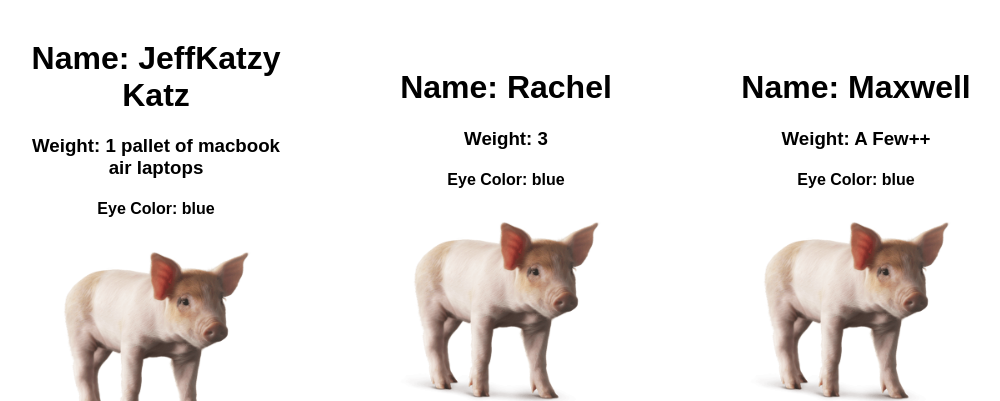
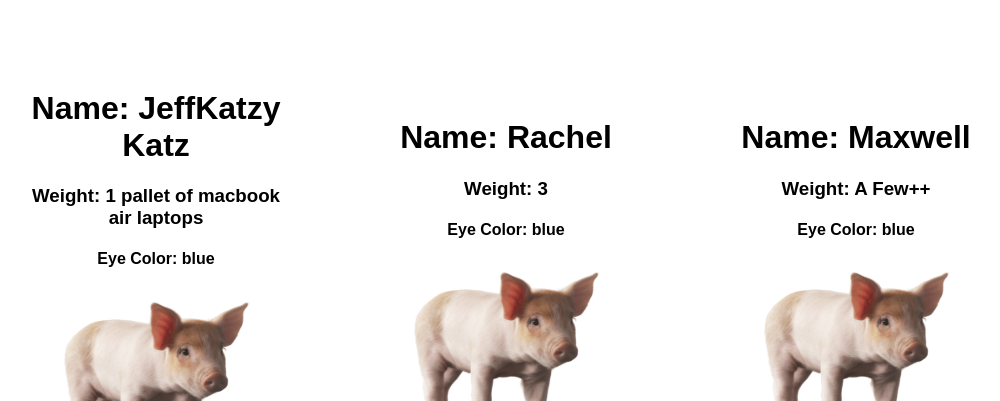
Before and after one commit to zfv200/M4-DQ2-hog-props-intro-web-022018, a React (Create React App) app: page / in a window 1280 px wide. Shown: the part 551-952 px from the top of the page, without its empty margins (154-1154 px from the left). Built offline with nearby package versions, Linux system fonts and the light colour scheme.

Commit message:
minor css changes

```diff
--- a/src/App.css
+++ b/src/App.css
@@ -43,6 +43,6 @@
 }
 
 .hogbabies {
-  padding: 0 50px;
+  padding: 50px 50px 0 50px;
   display: inline;
 }
```
